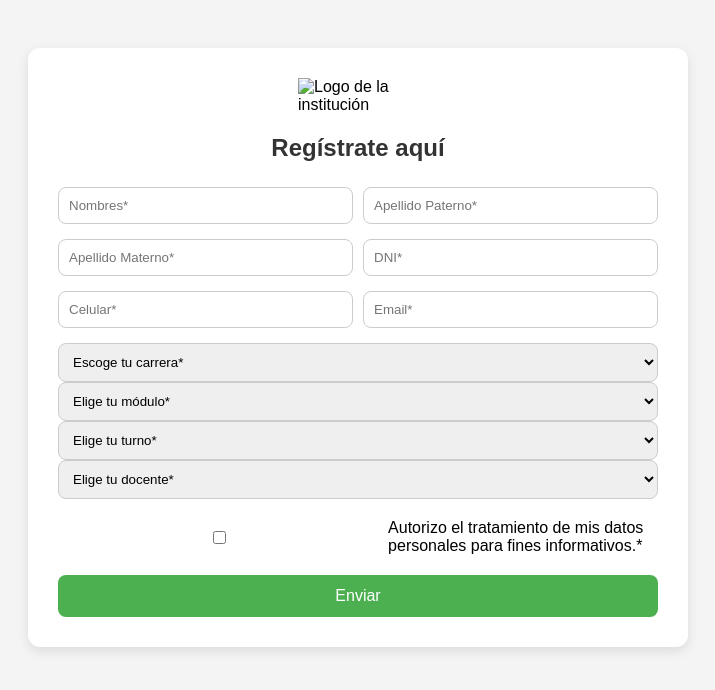
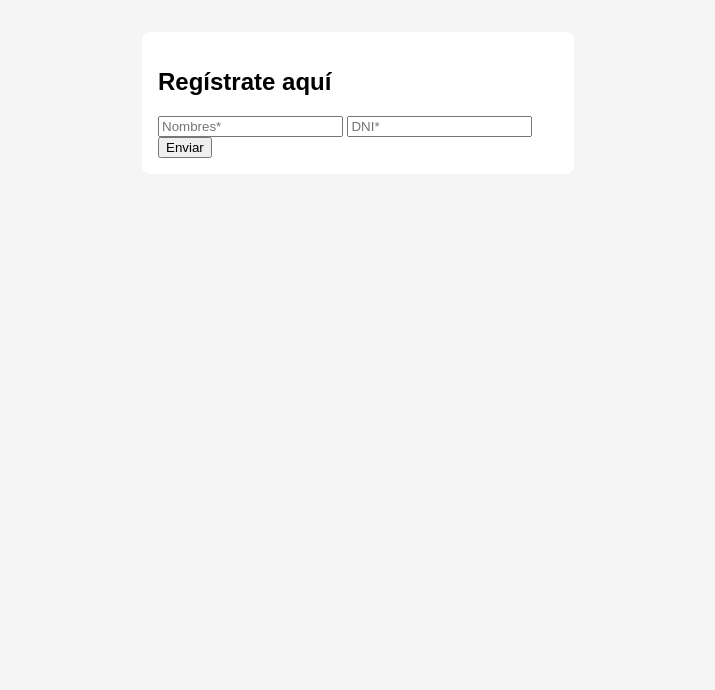
Before and after one commit to fabianatacco17/matricula, a plain HTML site: page index.html in a window 1280 px wide. Shown: the whole page, without its empty margins (282-997 px from the left). Drawn offline with Linux system fonts and the light colour scheme.

Commit message:
Add files via upload

```diff
--- a/index.html
+++ b/index.html
@@ -1,105 +1,25 @@
+
 <!DOCTYPE html>
 <html lang="es">
 <head>
   <meta charset="UTF-8" />
-  <meta name="viewport" content="width=device-width, initial-scale=1.0"/>
+  <meta name="viewport" content="width=device-width, initial-scale=1.0" />
   <title>Formulario de Matrícula</title>
   <link rel="stylesheet" href="style.css" />
+  <link rel="manifest" href="manifest.json" />
+  <meta name="theme-color" content="#2c3e50" />
 </head>
 <body>
-  <form name="matriculaForm" method="POST" data-netlify="true" class="formulario">
-    <input type="hidden" name="form-name" value="matriculaForm" />
-    <img src="logo.png" alt="Logo de la institución" class="logo" />
+  <form class="formulario" id="matriculaForm" action="#" method="POST">
     <h2>Regístrate aquí</h2>
-
-    <div class="fila">
-      <input type="text" name="nombres" placeholder="Nombres*" required />
-      <input type="text" name="apellido_paterno" placeholder="Apellido Paterno*" required />
-    </div>
-
-    <div class="fila">
-      <input type="text" name="apellido_materno" placeholder="Apellido Materno*" required />
-      <input type="text" name="dni" placeholder="DNI*" pattern="\d{8}" required />
-    </div>
-
-    <div class="fila">
-      <input type="tel" name="celular" placeholder="Celular*" required />
-      <input type="email" name="email" placeholder="Email*" required />
-    </div>
-
-    <select name="carrera" id="carrera" required>
-      <option value="">Escoge tu carrera*</option>
-      <option value="peluqueria">PELUQUERÍA Y BARBERÍA</option>
-      <option value="panaderia">PANADERÍA Y PASTELERÍA</option>
-      <option value="electricidad">ELECTRICIDAD Y ELECTRÓNICA</option>
-      <option value="plataformas">PLATAFORMAS Y SERVICIOS DE TECNOLOGÍA DE LA INFORMACIÓN</option>
-      <option value="cuidado">CUIDADO DE LA PERSONA EN EL HOGAR</option>
-      <option value="soporte">SOPORTE TÉCNICO Y OPERACIÓN DE COMPUTADORAS</option>
-      <option value="soldadura">SOLDADURA Y CALDERERÍA</option>
-      <option value="madera">FABRICACIÓN ARTESANAL DE PRODUCTOS DE MADERA</option>
-      <option value="prendas">FABRICACIÓN DE PRENDAS DE VESTIR</option>
-      <option value="confeccion">CORTE Y CONFECCIÓN DE PRENDAS DE VESTIR</option>
-      <option value="motos">MECÁNICA DE MOTOS</option>
-      <option value="audiovisuales">AUDIOVISUALES</option>
-    </select>
-
-    <select name="modulo" required>
-      <option value="">Elige tu módulo*</option>
-      <option value="Módulo 1">Módulo 1</option>
-      <option value="Módulo 2">Módulo 2</option>
-      <option value="Módulo 3">Módulo 3</option>
-      <option value="Módulo 4">Módulo 4</option>
-    </select>
-
-    <select name="turno" required>
-      <option value="">Elige tu turno*</option>
-      <option value="Mañana">Mañana</option>
-      <option value="Tarde">Tarde</option>
-      <option value="Noche">Noche</option>
-    </select>
-
-    <select name="docente" id="docente" required>
-      <option value="">Elige tu docente*</option>
-    </select>
-
-    <label class="checkbox">
-      <input type="checkbox" name="autorizacion" required />
-      Autorizo el tratamiento de mis datos personales para fines informativos.*
-    </label>
-
+    <input type="text" name="nombres" placeholder="Nombres*" required />
+    <input type="text" name="dni" placeholder="DNI*" pattern="\d{8}" required />
     <button type="submit">Enviar</button>
   </form>
-
   <script>
-    const docentesPorCarrera = {
-      peluqueria: ["María Cortez", "José López", "Karina Vidal", "Diego Ramos"],
-      panaderia: ["Claudia León", "Pedro Suárez", "Esteban Gamarra", "Fiorella Medina"],
-      electricidad: ["Luis Zapata", "Yolanda Paredes", "Juan Carlos Ruiz", "Emma Ortega"],
-      plataformas: ["Daniel Quispe", "Ana Torres", "Miguel Guzmán", "Lorena Soto"],
-      cuidado: ["Erika Romero", "Lucía Torres", "Bruno Aguirre", "Rosa Valdez"],
-      soporte: ["Hugo Meneses", "Jazmín Chávez", "Sergio Luján", "Pamela Robles"],
-      soldadura: ["Javier Navarro", "Tatiana Núñez", "Marco Alfaro", "Diana Arias"],
-      madera: ["Óscar Meza", "Camila Ríos", "Renato Gallardo", "Valeria Poma"],
-      prendas: ["Natalia Paredes", "Alonso Díaz", "Gabriela Limachi", "Julián Castro"],
-      confeccion: ["Lucero Medina", "Patricio Salas", "Vanessa Tello", "Gustavo Campos"],
-      motos: ["Franklin Romero", "Ximena Chávez", "Andrés Navarro", "Kelly Reyes"],
-      audiovisuales: ["Elena Olivares", "Fabián Ramírez", "Milagros Sánchez", "Rodrigo Peña"]
-    };
-
-    const selectCarrera = document.getElementById("carrera");
-    const selectDocente = document.getElementById("docente");
-
-    selectCarrera.addEventListener("change", function () {
-      const carrera = this.value;
-      const docentes = docentesPorCarrera[carrera] || [];
-      selectDocente.innerHTML = '<option value="">Elige tu docente*</option>';
-      docentes.forEach(docente => {
-        const option = document.createElement("option");
-        option.value = docente;
-        option.textContent = docente;
-        selectDocente.appendChild(option);
-      });
-    });
+    if ('serviceWorker' in navigator) {
+      navigator.serviceWorker.register('service-worker.js');
+    }
   </script>
 </body>
 </html>
--- a/style.css
+++ b/style.css
@@ -1,67 +1,14 @@
+
 body {
   font-family: Arial, sans-serif;
-  background: #f4f4f4;
-  display: flex;
-  justify-content: center;
-  padding: 40px;
+  background-color: #f5f5f5;
+  margin: 0;
+  padding: 2rem;
 }
-
 .formulario {
   background: white;
-  padding: 30px;
-  border-radius: 12px;
-  max-width: 600px;
-  width: 100%;
-  box-shadow: 0 4px 12px rgba(0,0,0,0.1);
+  padding: 1rem;
+  border-radius: 8px;
+  max-width: 400px;
+  margin: auto;
 }
-
-.logo {
-  max-width: 120px;
-  display: block;
-  margin: 0 auto 20px;
-}
-
-h2 {
-  text-align: center;
-  color: #333;
-  margin-bottom: 25px;
-}
-
-.fila {
-  display: flex;
-  gap: 10px;
-  margin-bottom: 15px;
-}
-
-.fila input {
-  flex: 1;
-}
-
-input, select {
-  padding: 10px;
-  width: 100%;
-  border: 1px solid #ccc;
-  border-radius: 8px;
-}
-
-.checkbox {
-  margin: 20px 0;
-  display: flex;
-  align-items: center;
-  gap: 8px;
-}
-
-button {
-  background: #4CAF50;
-  color: white;
-  border: none;
-  padding: 12px;
-  width: 100%;
-  border-radius: 8px;
-  cursor: pointer;
-  font-size: 16px;
-}
-
-button:hover {
-  background: #45a049;
-}
```
Also changed, not shown: service-worker.js (added, +8 -0 lines), icon.png (added), manifest.json (added).
